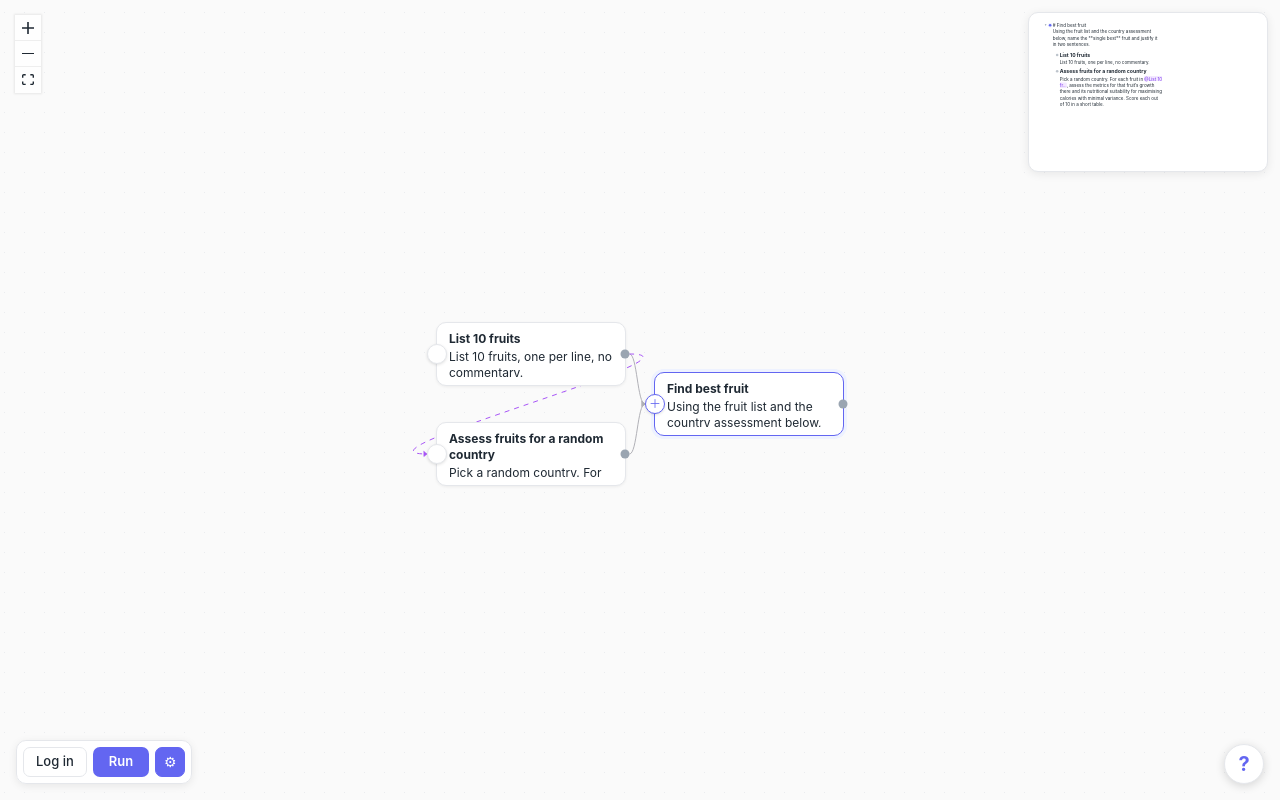
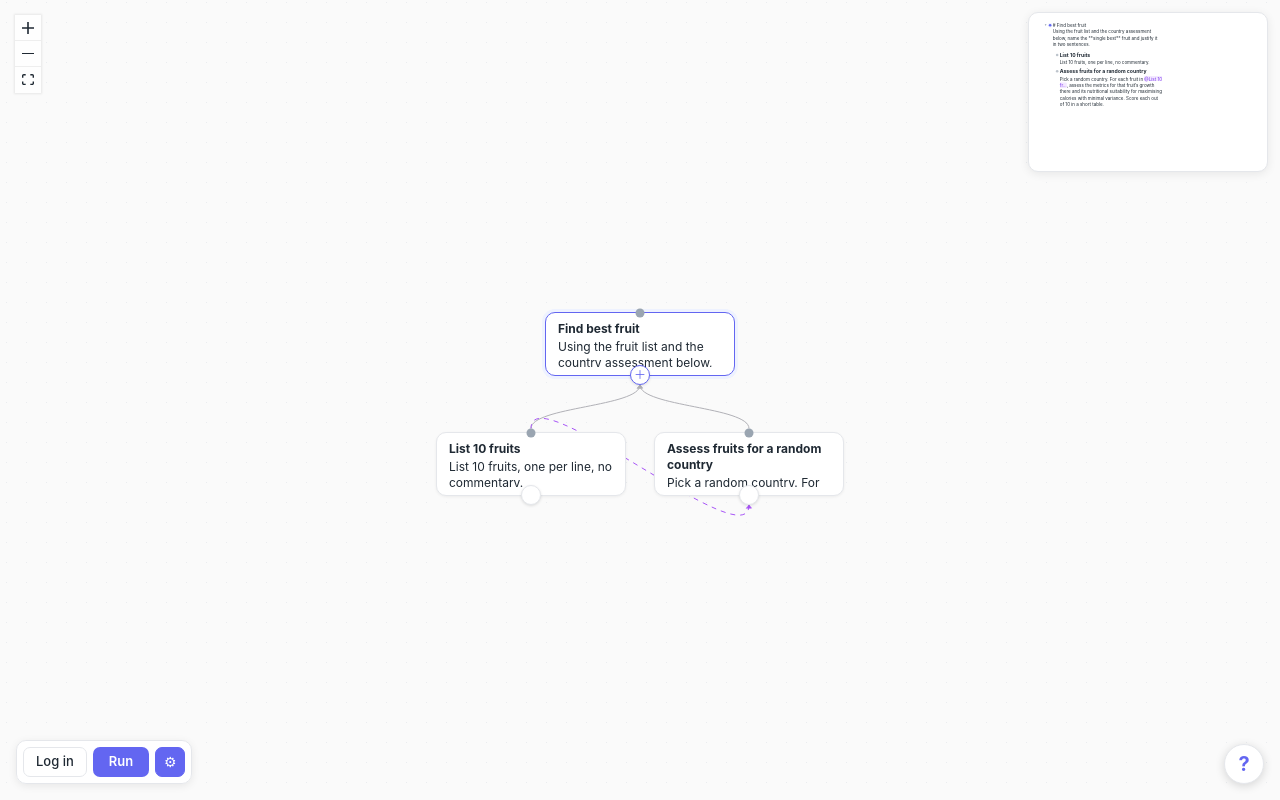
Before and after one commit to conradbez/prompt-build-tool-dnd, a React (Vite) app: page / in a window 1280 px wide. Built offline with nearby package versions, Linux system fonts and the light colour scheme.

Commit message:
feat: update

```diff
--- a/src/mindmap/BulletNode.tsx
+++ b/src/mindmap/BulletNode.tsx
@@ -44,12 +44,12 @@ export function BulletNode({ id, data, selected }: NodeProps) {
         — the `+` button covering the connection handle — so a drag aimed at the
         handle hit the button instead. The `+` now lives *inside* the handle.
 
-        It is the node's *input*, on the left: children sit left of their parent
-        and feed their output across into it, so adding a child means adding an input.
+        It is the node's *input*, on the bottom: children sit below their parent
+        and feed their output up into it, so adding a child means adding an input.
       */}
       <Handle
         type="target"
-        position={Position.Left}
+        position={Position.Bottom}
         className="mm-handle mm-handle--start"
         title={
           d.canAddChild
@@ -104,9 +104,9 @@ export function BulletNode({ id, data, selected }: NodeProps) {
         </button>
       )}
       {d.hasChildren && d.collapsed && <div className="mm-node__badge">▸</div>}
-      {/* The output: it links across into this node's parent. A test has
+      {/* The output, on top: it links up into this node's parent. A test has
           none — its verdict never feeds anything. */}
-      {d.kind !== 'test' && <Handle type="source" position={Position.Right} className="mm-handle" />}
+      {d.kind !== 'test' && <Handle type="source" position={Position.Top} className="mm-handle" />}
     </div>
   );
 }
--- a/src/mindmap/MindMap.tsx
+++ b/src/mindmap/MindMap.tsx
@@ -58,8 +58,8 @@ const TOUCH_ONLY = {
  * right. Parent→child links are solid; `@` references are dashed.
  *
  * Every link points the way data runs: from the node whose output is used,
- * out of its right dot, into the `+` on the left of the node that uses it. So
- * a child sits *left of* its parent, and a referenced node feeds the one that
+ * out of its top dot, into the `+` on the bottom of the node that uses it. So
+ * a child sits *below* its parent, and a referenced node feeds the one that
  * mentions it.
  *
  * Interaction model
@@ -77,7 +77,7 @@ const TOUCH_ONLY = {
  *   - drop the link on a node ...... link them (see `onConnect` for whether
  *                                    that means "child of" or "@ reference")
  *   - drop the link on the canvas .. create a new node there, as a child
- *   - drag from the right dot ...... link this node's output into another
+ *   - drag from the top dot ........ link this node's output into another
  *   - click the `+` circle ......... create a child node — **the exception**;
  *                                    React Flow would start a click-connection
  *                                    here, so `connectOnClick` is off
@@ -225,15 +225,15 @@ export function MindMap() {
     if (Math.hypot(p.clientX - from.x, p.clientY - from.y) < DRAG_SLOP) return; // a click, not a drag
     const id = actions.addChild(conn.fromNode.id);
     if (!id || !conn.to) return;
-    // Keep the y you dropped at, but take the x from the nodes it is joining,
+    // Keep the x you dropped at, but take the y from the nodes it is joining,
     // so a new child lines up with the children already sitting beside it
     // rather than hanging wherever the pointer happened to be.
     const parentId = conn.fromNode.id;
-    const siblingX = nodes
+    const siblingY = nodes
       .filter((n) => n.id !== id && state.bullets[n.id]?.parentId === parentId)
-      .map((n) => n.position.x);
-    const x = siblingX.length ? Math.min(...siblingX) : conn.to.x - NODE_WIDTH;
-    actions.setPos(id, snapToGrid({ x, y: conn.to.y - NODE_HEIGHT / 2 }));
+      .map((n) => n.position.y);
+    const y = siblingY.length ? Math.max(...siblingY) : conn.to.y;
+    actions.setPos(id, snapToGrid({ x: conn.to.x - NODE_WIDTH / 2, y }));
   };
 
   /**
--- a/src/mindmap/layout.ts
+++ b/src/mindmap/layout.ts
@@ -10,7 +10,7 @@ export interface LaidOutNode {
 export const NODE_WIDTH = 190;
 export const NODE_HEIGHT = 56;
 const H_GAP = 28; // horizontal gap between sibling subtrees
-const V_GAP = 44; // vertical gap between depth levels
+const V_GAP = 64; // vertical gap between depth levels — room for the links between rows
 
 /** One column of the auto-layout: a node plus the gap after it. */
 export const SLOT_X = NODE_WIDTH + H_GAP;
@@ -34,49 +34,42 @@ export function snapToGrid(pos: { x: number; y: number }): { x: number; y: numbe
     y: Math.round(pos.y / SNAP_GRID[1]) * SNAP_GRID[1],
   };
 }
-const RESULT_HEIGHT = 168; // extra room a node needs when it shows a run result
-
 /**
- * Simple right-to-left tidy tree: leaves are stacked top-to-bottom, each parent
- * is centred beside its children, and depth maps to the horizontal axis — roots
- * in the rightmost column, the deepest children on the left. That is the
- * direction data runs: a child runs first and its output feeds its parent, so
- * every link reads left-to-right as input → output.
- * Multiple roots are stacked one under another. Collapsed bullets render as leaves.
- *
- * A node that shows a run result is taller, so its leaf slot is given extra
- * vertical room and its output card doesn't overlap the node below.
+ * Simple bottom-up tidy tree: leaves are laid out left-to-right, each parent
+ * is centred above its children, and depth maps to the vertical axis — roots
+ * on the top row, the deepest children at the bottom. That is the direction
+ * data runs: a child runs first and its output feeds its parent, so every
+ * link reads bottom-to-top as input → output. You still build top-down —
+ * start from the answer you want and add the inputs it needs underneath.
+ * Multiple roots sit side by side. Collapsed bullets render as leaves.
  */
 export function layout(state: OutlineState): LaidOutNode[] {
-  const placed: { id: string; y: number; depth: number }[] = [];
-  let cursor = 0; // next free y
+  const placed: { id: string; x: number; depth: number }[] = [];
+  let cursor = 0; // next free x
 
   const place = (id: string, depth: number): number => {
     const b = state.bullets[id];
     if (!b) return cursor;
     const kids = b.collapsed ? [] : b.children.filter((c) => state.bullets[c]);
-    const height = NODE_HEIGHT + (state.results[id] ? RESULT_HEIGHT : 0);
 
-    let y: number;
+    let x: number;
     if (kids.length === 0) {
-      y = cursor;
-      cursor += height + V_GAP;
+      x = cursor;
+      cursor += SLOT_X;
     } else {
-      const childYs = kids.map((c) => place(c, depth + 1));
-      y = (childYs[0] + childYs[childYs.length - 1]) / 2;
-      // A parent taller than its stack of children still needs its room.
-      cursor = Math.max(cursor, y + height + V_GAP);
+      const childXs = kids.map((c) => place(c, depth + 1));
+      x = (childXs[0] + childXs[childXs.length - 1]) / 2;
     }
-    placed.push({ id, y, depth });
-    return y;
+    placed.push({ id, x, depth });
+    return x;
   };
 
   for (const rootId of state.rootIds) place(rootId, 0);
 
-  // Roots at x = 0, each level one column further left. Anchored on the root
+  // Roots at y = 0, each level one row further down. Anchored on the root
   // rather than the deepest level, so adding a grandchild grows the tree
-  // leftwards instead of shoving every existing column to the right.
-  const auto = new Map(placed.map((p) => [p.id, { x: -p.depth * SLOT_X, y: p.y }]));
+  // downwards instead of shoving every existing row up.
+  const auto = new Map(placed.map((p) => [p.id, { x: p.x, y: p.depth * SLOT_Y }]));
 
   // A dragged node keeps its spot (`bullet.pos`), and whatever hangs off it
   // comes along: an unpinned node sits where the auto-layout puts it *relative
```
Also changed, not shown: 1 other file (tests, documents, lock files or other folders).
